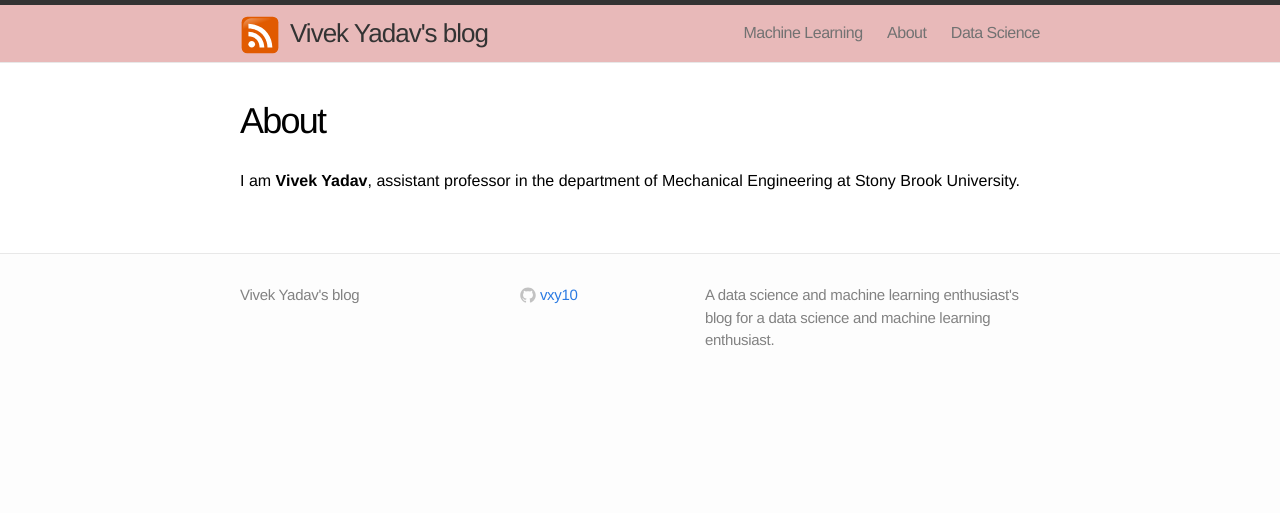
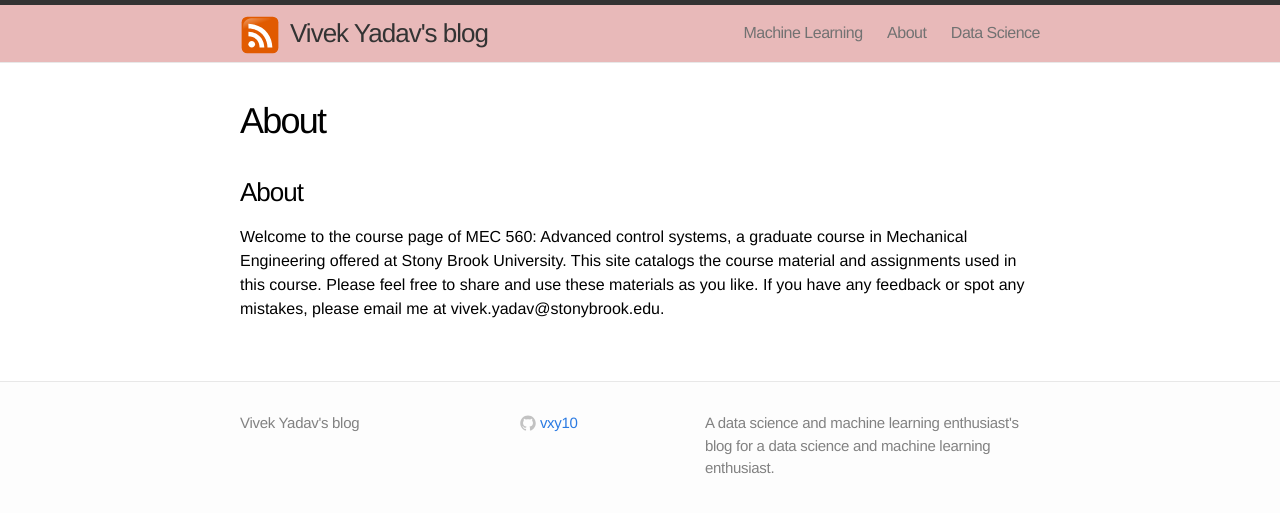
Before and after one commit to mec560sbu/mec560sbu.github.io, a Jekyll site: the page built from about.md, in a window 1280 px wide. Shown: the top 513 px of the page. Built offline with Jekyll 4.4.1, drawn with Linux system fonts in a browser that asks for light colours.

Commit message:
updated intro
updated intro

```diff
--- a/about.md
+++ b/about.md
@@ -4,4 +4,5 @@ title: About
 permalink: /about/
 ---
 
-I am **Vivek Yadav**, assistant professor in the department of Mechanical Engineering at Stony Brook University.
+### About
+ Welcome to the course page of MEC 560: Advanced control systems, a graduate course in Mechanical Engineering offered at Stony Brook University. This site catalogs the course material and assignments used in this course. Please feel free to share and use these materials as you like. If you have any feedback or spot any mistakes, please email me at vivek.yadav@stonybrook.edu.
--- a/index.html
+++ b/index.html
@@ -3,6 +3,8 @@ layout: default
 ---
 
 <div class="home">
+
+
 
   <ul class="posts">
     {% for post in site.posts %}
```
